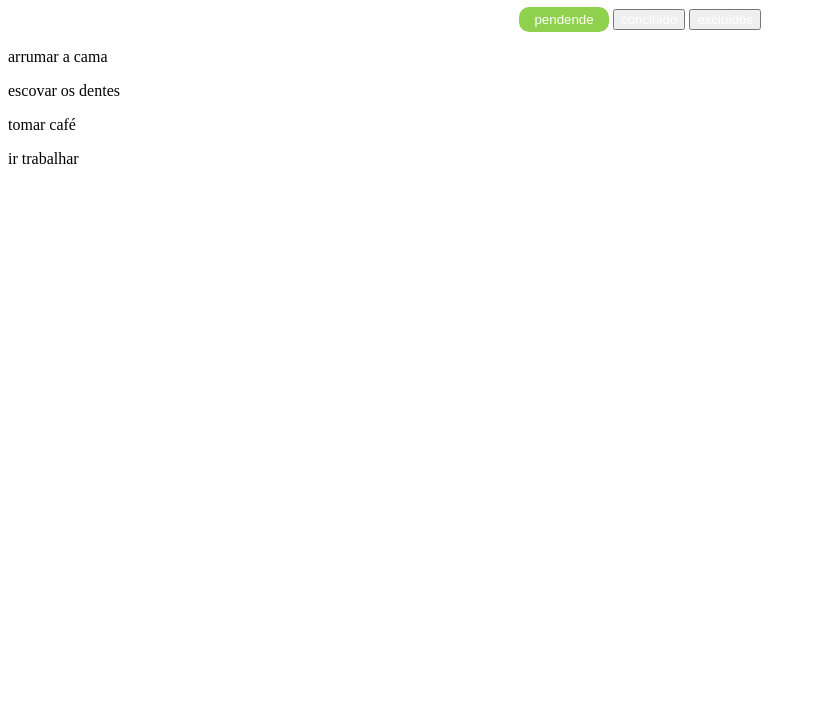
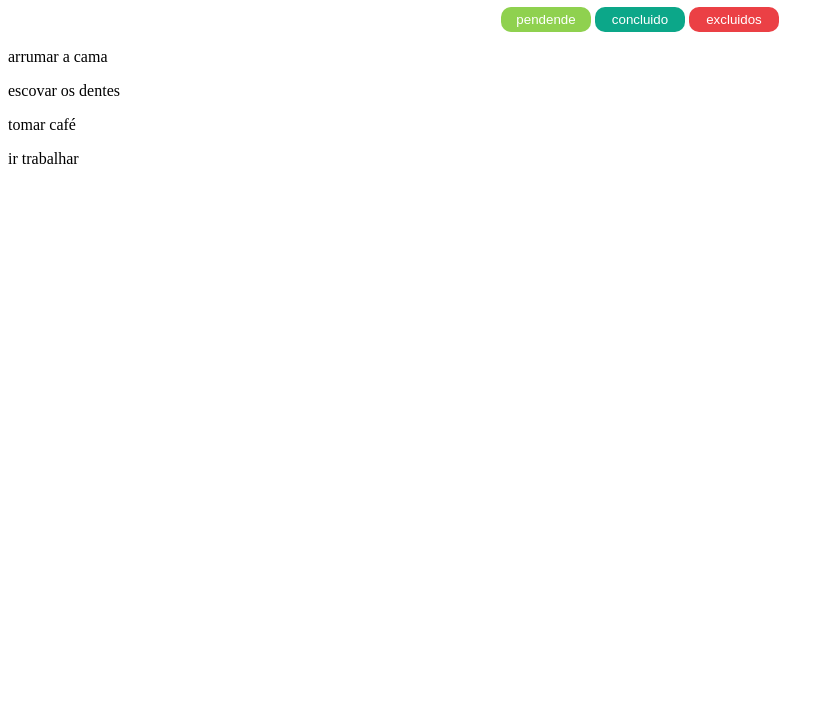
Before and after one commit to timowerner21/DW, a plain HTML site: page 0.5.1/index.html in a window 1280 px wide. Shown: the part 73-800 px from the top of the page, without its empty margins (0-834 px from the left). Drawn offline with Linux system fonts and the light colour scheme.

Commit message:
style b2 e b3

```diff
--- a/0.5.1/style.css
+++ b/0.5.1/style.css
@@ -15,12 +15,19 @@ a{
 
     }
 
-.b{
-    background-color: #8fd14f;
+.b2{
+    background-color: #0ca789;
     border-radius: 10px;
     color: white;
     border: none;
     width: 90px;
     height: 25px;
-
     }
+    .b3{
+        background-color: #eb4045;
+        border-radius: 10px;
+        color: white;
+        border: none;
+        width: 90px;
+        height: 25px;
+        }
```
